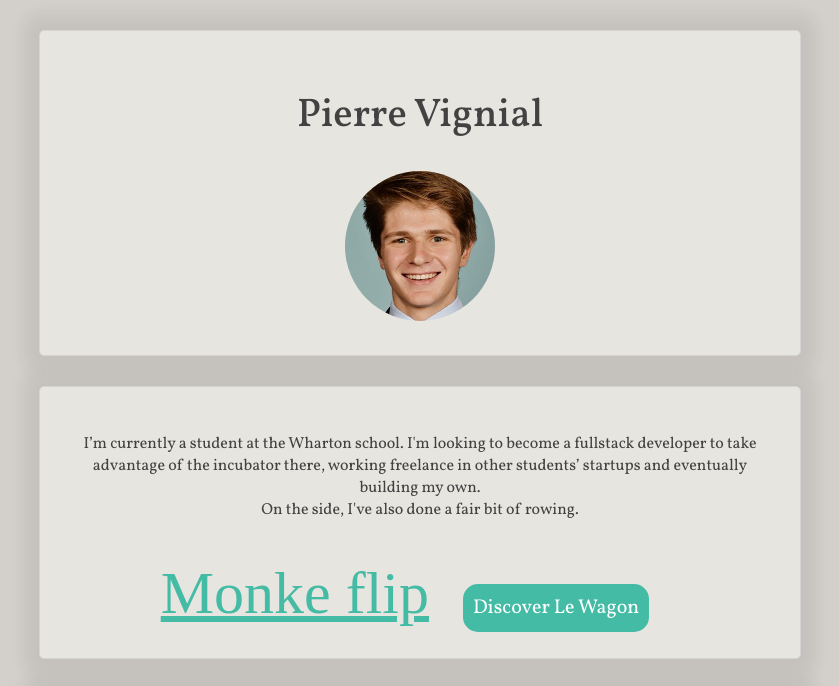
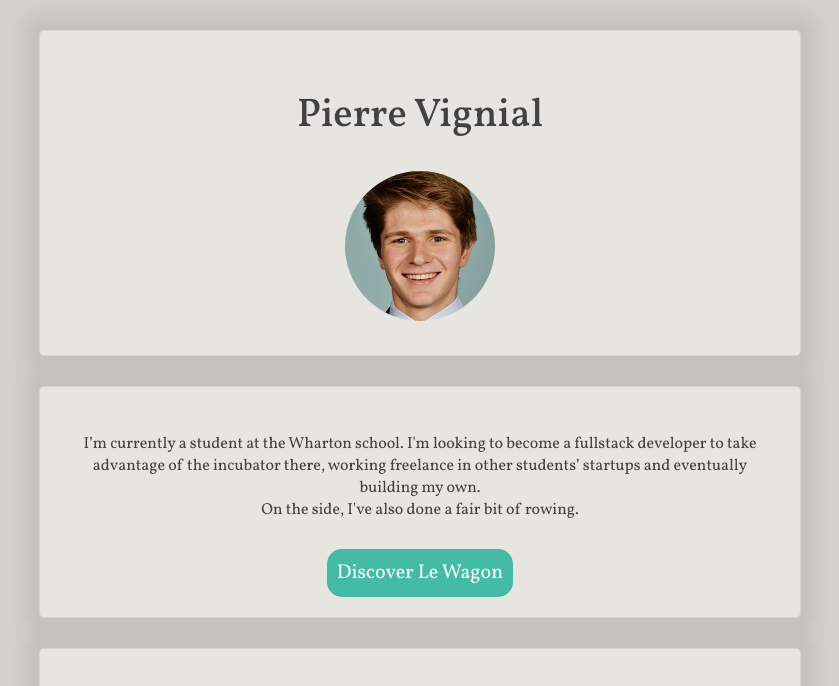
Before and after one commit to pierrevignial/My-profile, a plain HTML site: page index.html in a window 1280 px wide. Shown: the top 686 px of the page, without its empty margins (220-1059 px from the left). Drawn offline with Linux system fonts and the light colour scheme.

Commit message:
even more serious

```diff
--- a/index.html
+++ b/index.html
@@ -15,7 +15,6 @@
       </div>
       <div class="card-coolor">
         <p class="text-center">I’m currently a student at the Wharton school. I'm looking to become a fullstack developer to take advantage of the incubator there, working freelance in other students’ startups and eventually building my own.<br> On the side, I've also done a fair bit of rowing.<br><br></p>
-        <a href="https://www.youtube.com/watch?v=E2G4q0CGzIk&ab_channel=YeBoi" target="_blank">Monke flip</a>
         <a href="https://www.lewagon.com/" target="_blank" class="btn-blue">Discover Le Wagon</a>
       </div>
       <div class="card-coolor">
```
